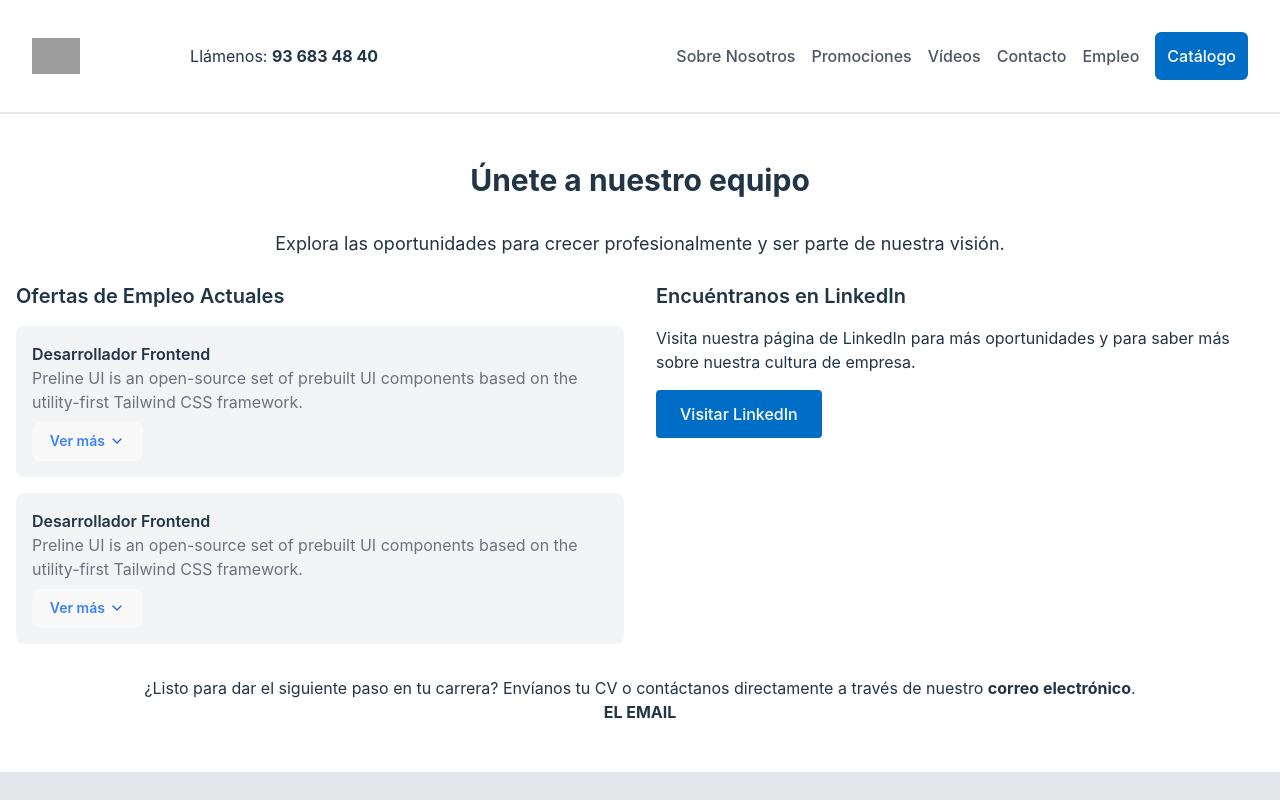
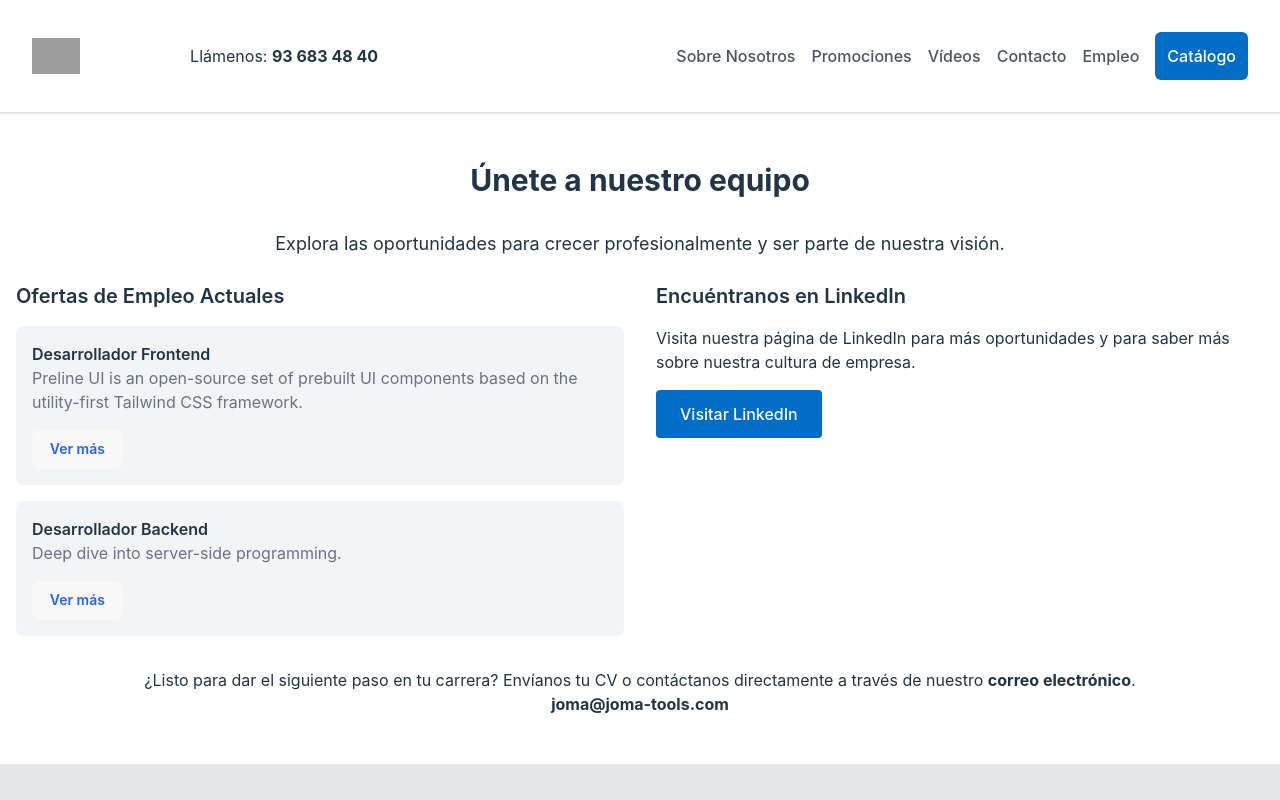
Before and after one commit to sernalab/landing-react, a React (Vite) app: page /empleo in a window 1280 px wide. Shown: the top 800 px of the page. Built offline with nearby package versions, Linux system fonts and the light colour scheme; grey boxes are pictures that could not be loaded.

Commit message:
fix collapse preline

```diff
--- a/src/pages/EmpleoPage.jsx
+++ b/src/pages/EmpleoPage.jsx
@@ -1,4 +1,9 @@
+import { useState } from "react";
+
 function Empleo() {
+  const [isOpen1, setIsOpen1] = useState(false);
+  const [isOpen2, setIsOpen2] = useState(false);
+
   return (
     <>
       <section className="max-w-screen-xl mx-auto py-12">
@@ -22,97 +27,40 @@ function Empleo() {
                     Preline UI is an open-source set of prebuilt UI components
                     based on the utility-first Tailwind CSS framework.
                   </p>
-                  <div
-                    id="hs-show-hide-collapse-heading"
-                    className="hs-collapse hidden w-full overflow-hidden transition-[height] duration-300"
-                    aria-labelledby="hs-show-hide-collapse"
-                  >
-                    <p className="text-gray-500">
+                  {isOpen1 && (
+                    <div className="mt-2 text-gray-500">
                       This is a collapse body. It is hidden by default, until
-                      the collapse plugin adds the appropriate classNamees that
-                      we use to style each element. These classNamees control
-                      the overall appearance, as well as the showing and hiding
-                      via CSS transitions.
-                    </p>
+                      the collapse plugin adds the appropriate classes that we
+                      use to style each element. These classes control the
+                      overall appearance, as well as the showing and hiding via
+                      CSS transitions.
                     </div>
-                  <p className="mt-2">
+                  )}
                   <button
                     type="button"
-                      className="hs-collapse-toggle inline-flex items-center gap-x-1 text-sm font-semibold rounded-lg border border-transparent text-blue-600 hover:text-blue-800 disabled:opacity-50 disabled:pointer-events-none"
-                      id="hs-show-hide-collapse"
-                      data-hs-collapse="#hs-show-hide-collapse-heading"
+                    className="mt-4 inline-flex items-center gap-x-1 text-sm font-semibold rounded-lg text-blue-600 hover:text-blue-800"
+                    onClick={() => setIsOpen1(!isOpen1)}
                   >
-                      <span className="hs-collapse-open:hidden text-blue-500 hover:text-blue-700">
-                        Ver más
-                      </span>
-                      <span className="hs-collapse-open:block hidden text-blue-500 hover:text-blue-700">
-                        Ver menos
-                      </span>
-                      <svg
-                        className="hs-collapse-open:rotate-180 flex-shrink-0 size-4"
-                        xmlns="http://www.w3.org/2000/svg"
-                        width="24"
-                        height="24"
-                        viewBox="0 0 24 24"
-                        fill="none"
-                        stroke="currentColor"
-                        stroke-width="2"
-                        stroke-linecap="round"
-                        stroke-linejoin="round"
-                      >
-                        <path d="m6 9 6 6 6-6"></path>
-                      </svg>
+                    {isOpen1 ? "Ver menos" : "Ver más"}
                   </button>
-                  </p>
                 </li>
                 <li className="bg-gray-100 p-4 rounded-lg">
-                  <h4 className="font-semibold">Desarrollador Frontend</h4>
+                  <h4 className="font-semibold">Desarrollador Backend</h4>
                   <p className="text-gray-500">
-                    Preline UI is an open-source set of prebuilt UI components
-                    based on the utility-first Tailwind CSS framework.
+                    Deep dive into server-side programming.
                   </p>
-                  <div
-                    id="hs-show-hide-collapse-heading"
-                    className="hs-collapse hidden w-full overflow-hidden transition-[height] duration-300"
-                    aria-labelledby="hs-show-hide-collapse"
-                  >
-                    <p className="text-gray-500">
-                      This is a collapse body. It is hidden by default, until
-                      the collapse plugin adds the appropriate classNamees that
-                      we use to style each element. These classNamees control
-                      the overall appearance, as well as the showing and hiding
-                      via CSS transitions.
-                    </p>
+                  {isOpen2 && (
+                    <div className="mt-2 text-gray-500">
+                      More details about backend development roles.
                     </div>
-                  <p className="mt-2">
+                  )}
                   <button
                     type="button"
-                      className="hs-collapse-toggle inline-flex items-center gap-x-1 text-sm font-semibold rounded-lg border border-transparent text-blue-600 hover:text-blue-800 disabled:opacity-50 disabled:pointer-events-none"
-                      id="hs-show-hide-collapse"
-                      data-hs-collapse="#hs-show-hide-collapse-heading"
+                    className="mt-4 inline-flex items-center gap-x-1 text-sm font-semibold rounded-lg text-blue-600 hover:text-blue-800"
+                    onClick={() => setIsOpen2(!isOpen2)}
                   >
-                      <span className="hs-collapse-open:hidden text-blue-500 hover:text-blue-700">
-                        Ver más
-                      </span>
-                      <span className="hs-collapse-open:block hidden text-blue-500 hover:text-blue-700">
-                        Ver menos
-                      </span>
-                      <svg
-                        className="hs-collapse-open:rotate-180 flex-shrink-0 size-4"
-                        xmlns="http://www.w3.org/2000/svg"
-                        width="24"
-                        height="24"
-                        viewBox="0 0 24 24"
-                        fill="none"
-                        stroke="currentColor"
-                        stroke-width="2"
-                        stroke-linecap="round"
-                        stroke-linejoin="round"
-                      >
-                        <path d="m6 9 6 6 6-6"></path>
-                      </svg>
+                    {isOpen2 ? "Ver menos" : "Ver más"}
                   </button>
-                  </p>
                 </li>
               </ul>
             </div>
@@ -126,7 +74,7 @@ function Empleo() {
               </p>
               <a
                 href="https://www.linkedin.com"
-                className="inline-block  bg-joma-color p-3 text-white px-6 py-3 rounded  transition-colors"
+                className="inline-block bg-joma-color p-3 text-white px-6 py-3 rounded transition-colors"
               >
                 Visitar LinkedIn
               </a>
@@ -136,12 +84,12 @@ function Empleo() {
             <p>
               ¿Listo para dar el siguiente paso en tu carrera? Envíanos tu CV o
               contáctanos directamente a través de nuestro{" "}
-              <a href="INSERT EMAIL" className="font-bold">
+              <a href="mailto:joma@joma-tools.com" className="font-bold">
                 correo electrónico
               </a>
               .
             </p>
-            <p className="font-bold">EL EMAIL</p>
+            <p className="font-bold">joma@joma-tools.com</p>
           </div>
         </div>
       </section>
```
Lines whose indentation alone changed are shown as unchanged.
